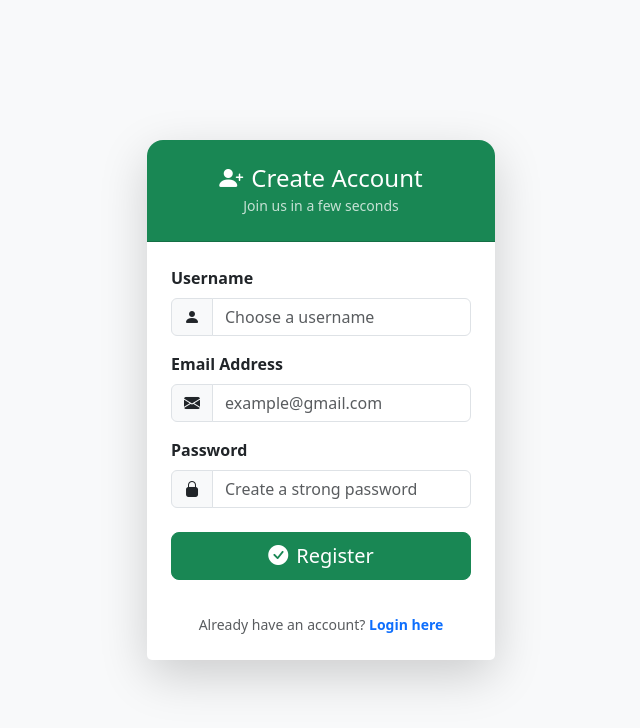
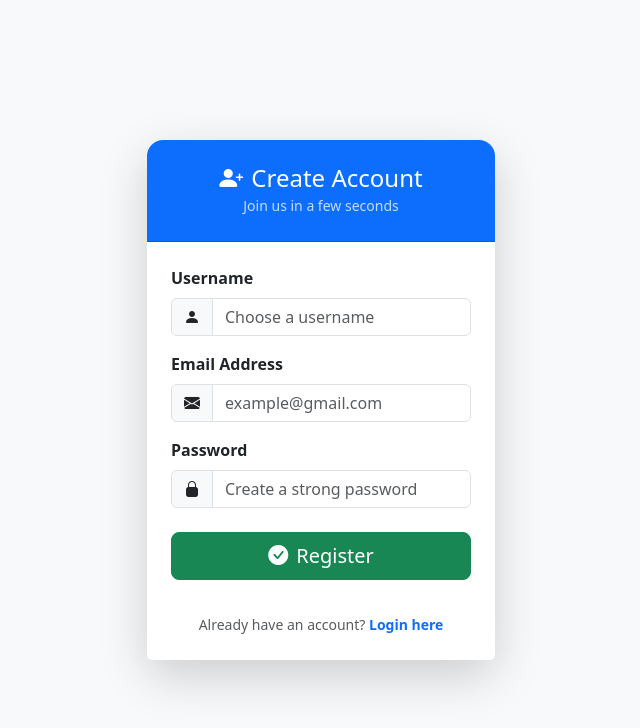
Before and after one commit to Azaz50/frontend-student-management, a plain HTML site: page register.html in a window 1280 px wide. Shown: the whole page, without its empty margins (319-959 px from the left). Drawn offline with nearby package versions, Linux system fonts and the light colour scheme.

Commit message:
login and register form updated

```diff
--- a/register.html
+++ b/register.html
@@ -21,7 +21,7 @@
       <div class="card shadow-lg border-0 rounded-4">
 
         <!-- Header -->
-        <div class="card-header bg-success text-white text-center py-4 rounded-top-4">
+        <div class="card-header bg-primary text-white text-center py-4 rounded-top-4">
           <h4 class="mb-0">
             <i class="bi bi-person-plus-fill me-2"></i>Create Account
           </h4>
```
